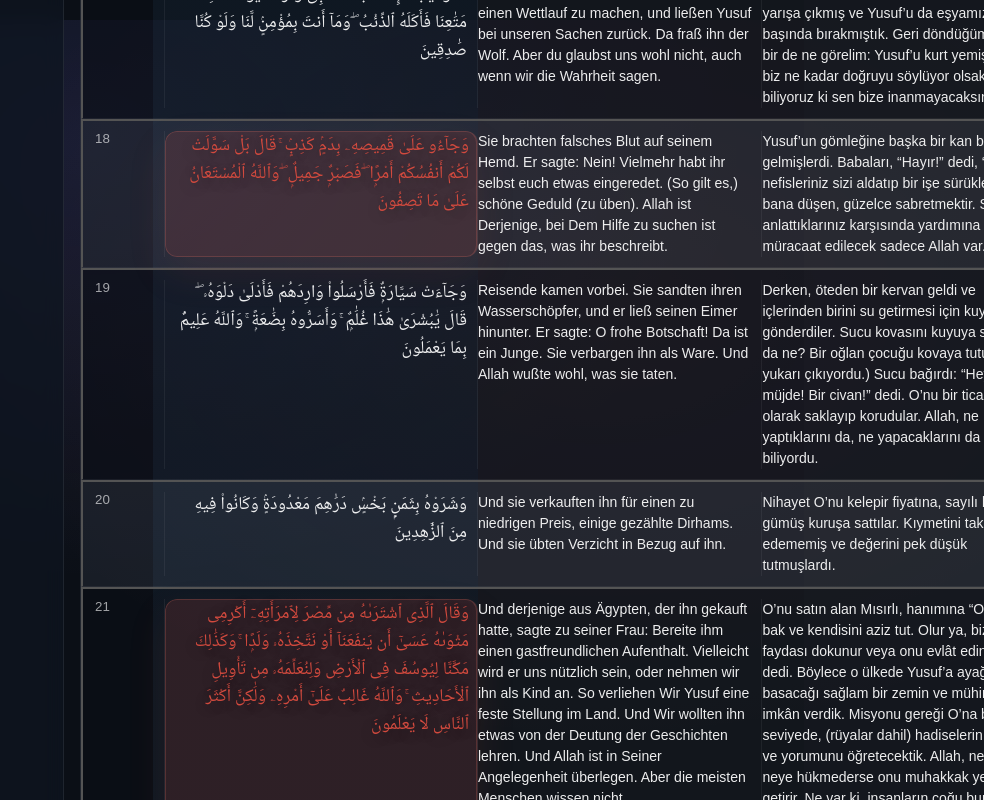
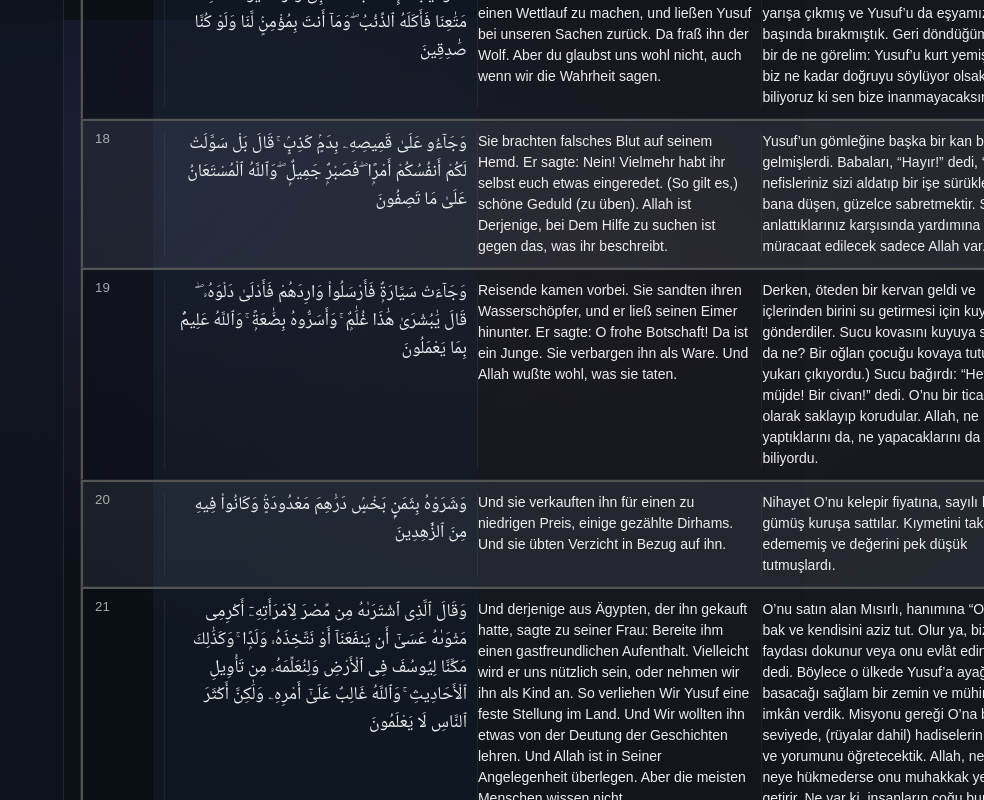
Before and after one commit to sunrise8030/Qatd, a React (Vite) app: page / in a window 1280 px wide. Shown: the part 2380-3180 px from the top of the page, without its empty margins (296-1280 px from the left). Built offline with nearby package versions, Linux system fonts and the light colour scheme.

Commit message:
Update styles.css

```diff
--- a/src/styles.css
+++ b/src/styles.css
@@ -17,9 +17,9 @@
   --w-tr: 1fr;
 
   /* Parlak kiremit kırmızısı */
-  --brickRed: rgba(210, 74, 62, 1);
-  --brickRedBg: rgba(210, 74, 62, 0.16);
-  --brickRedLine: rgba(255, 120, 105, 0.55);
+  --brick: rgba(220, 70, 58, 1);
+  --brickBg: rgba(220, 70, 58, 0.18);
+  --brickLine: rgba(255, 120, 105, 0.55);
 }
 
 *{ box-sizing:border-box; }
@@ -232,7 +232,7 @@ html,body{
 .mono{ font-variant-numeric:tabular-nums; }
 .muted{ color:var(--muted); }
 
-/* Single Player button (big, bright, 3D) */
+/* Single Player button */
 .btnSinglePlayer{
   padding: 14px 16px;
   border-radius: 14px;
@@ -258,6 +258,28 @@ html,body{
 }
 .btnSinglePlayer.on{
   background: linear-gradient(180deg, rgba(195,255,215,1), rgba(90,210,150,1));
+}
+
+/* === Highlight (parça bazlı) === */
+.hlBrickAr, .hlBrick{
+  display:inline;
+  padding: 0.06em 0.18em;
+  margin: 0 0.03em;
+  border-radius: 0.45em;
+  background: var(--brickBg);
+  box-shadow:
+    0 0 0 1px rgba(255, 120, 105, 0.20) inset,
+    0 16px 40px rgba(220, 70, 58, 0.10);
+  text-shadow: 0 2px 14px rgba(0,0,0,0.35);
+}
+
+.hlBrickAr{
+  color: var(--brick) !important;
+}
+
+.hlBrick{
+  color: rgba(255,255,255,0.98);
+  border-left: 2px solid rgba(220, 70, 58, 0.55);
 }
 
 /* Timeline */
@@ -450,18 +472,6 @@ html,body{
     grid-template-columns: var(--w-no) var(--w-ar) var(--w-tr);
   }
   .colDe{ display:none; }
-}
-
-/* === FULL ARABIC VERSE COLOR (Parlak kiremit kırmızısı) === */
-.arVerseHot{
-  color: var(--brickRed) !important;
-  background: var(--brickRedBg);
-  border-radius: 12px;
-  padding: 2px 8px 6px;
-  box-shadow:
-    0 0 0 1px rgba(255, 120, 105, 0.20) inset,
-    0 16px 40px rgba(210, 74, 62, 0.10);
-  text-shadow: 0 2px 14px rgba(0,0,0,0.35);
 }
 
 /* -------- Single Player (CENTERED overlay + blur BACK) -------- */
@@ -693,20 +703,15 @@ html,body{
 }
 .spRBtn:active{ transform: translateY(1px); }
 
-/* === Bottom dock (format bozmaz, sadece yeni class) === */
+/* === Bottom dock === */
 .singlePlayerDockBottom{
   position: fixed !important;
-
   right: 14px !important;
   left: auto !important;
-
   bottom: calc(14px + env(safe-area-inset-bottom)) !important;
-
   top: auto !important;
   transform: none !important;
-
   z-index: 10001 !important;
-
   width: min(640px, calc(100% - 28px)) !important;
   max-width: calc(100% - 28px) !important;
 
@@ -728,7 +733,7 @@ html,body{
   white-space: nowrap;
 }
 
-/* === Backdrop inertia (appShell’e dokunmaz) === */
+/* === Backdrop inertia === */
 @keyframes spBackdropInertiaIn{
   0%   { opacity: 0; transform: translateY(10px); }
   100% { opacity: 1; transform: translateY(0px); }
```
